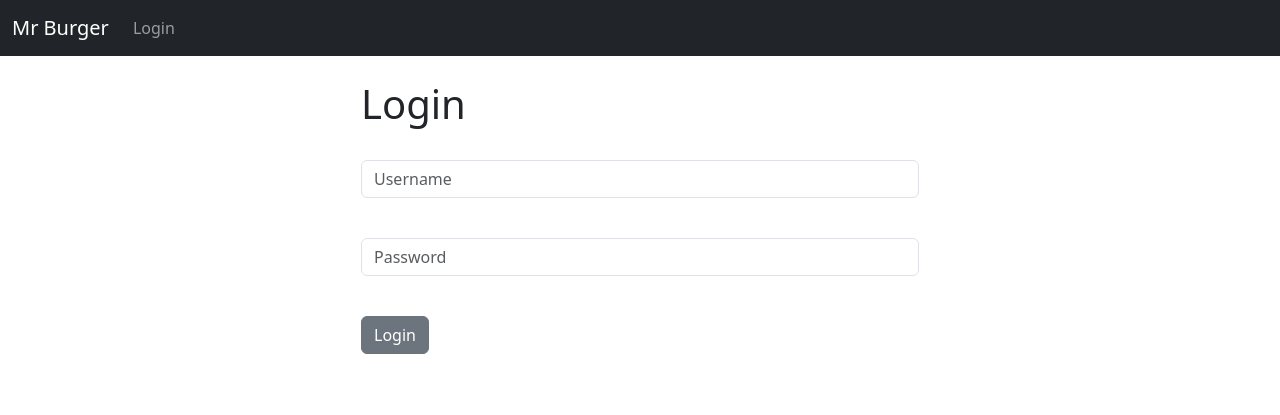
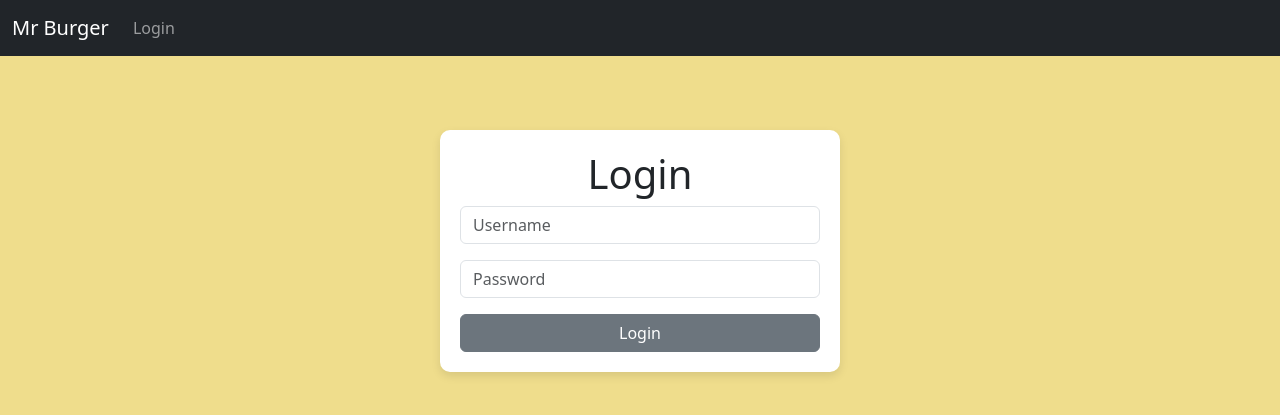
Before and after one commit to kasunsoorige/Mr.Burger, a Django app: page /login in a window 1280 px wide. Shown: the top 415 px of the page. Run offline with Django 4.2, Linux system fonts and the light colour scheme.

Commit message:
changes in login page

```diff
--- a/webstore/templates/home.html
+++ b/webstore/templates/home.html
@@ -1,32 +1,36 @@
+{% extends 'base.html' %}
 
-{% extends 'base.html' %}
 {% block content %}
-
-
+<style>
+    body {
+        background-color: #eed97ee3; /* Set background color */
+    }
+    .login-container {
+        max-width: 400px; /* Set maximum width for the form */
+        margin: 50px auto; /* Center the form vertically and horizontally */
+        padding: 20px; /* Add padding */
+        background-color: #fff; /* Optional: white background for the form */
+        border-radius: 10px; /* Rounded corners */
+        box-shadow: 0 4px 10px rgba(0, 0, 0, 0.1); /* Subtle shadow for depth */
+    }
+    h1 {
+        text-align: center; /* Center align the heading */
+    }
+</style>
 
 {% if not user.is_authenticated %}
-
-<div class="col-md-6 offset-md-3">
+    <div class="login-container">
         <h1>Login</h1>
-<br/>
-
         <form method="POST" action="">
             {% csrf_token %}
-
             <div class="mb-3">
-    <input type="text" class="form-control" name="username", placeholder="Username" required>
-
-  </div><br/>
+                <input type="text" class="form-control" name="username" placeholder="Username" required>
+            </div>
             <div class="mb-3">
-    <input type="password" class="form-control" name="password", placeholder="Password" required>
+                <input type="password" class="form-control" name="password" placeholder="Password" required>
             </div>
-  <br/>
-  <button type="submit" class="btn btn-secondary">Login</button>
-
+            <button type="submit" class="btn btn-secondary w-100">Login</button>
         </form>
-
-
-
+    </div>
 {% endif %}
-
 {% endblock %}
```
Also changed, not shown: db.sqlite3. Lines whose indentation alone changed are shown as unchanged.
